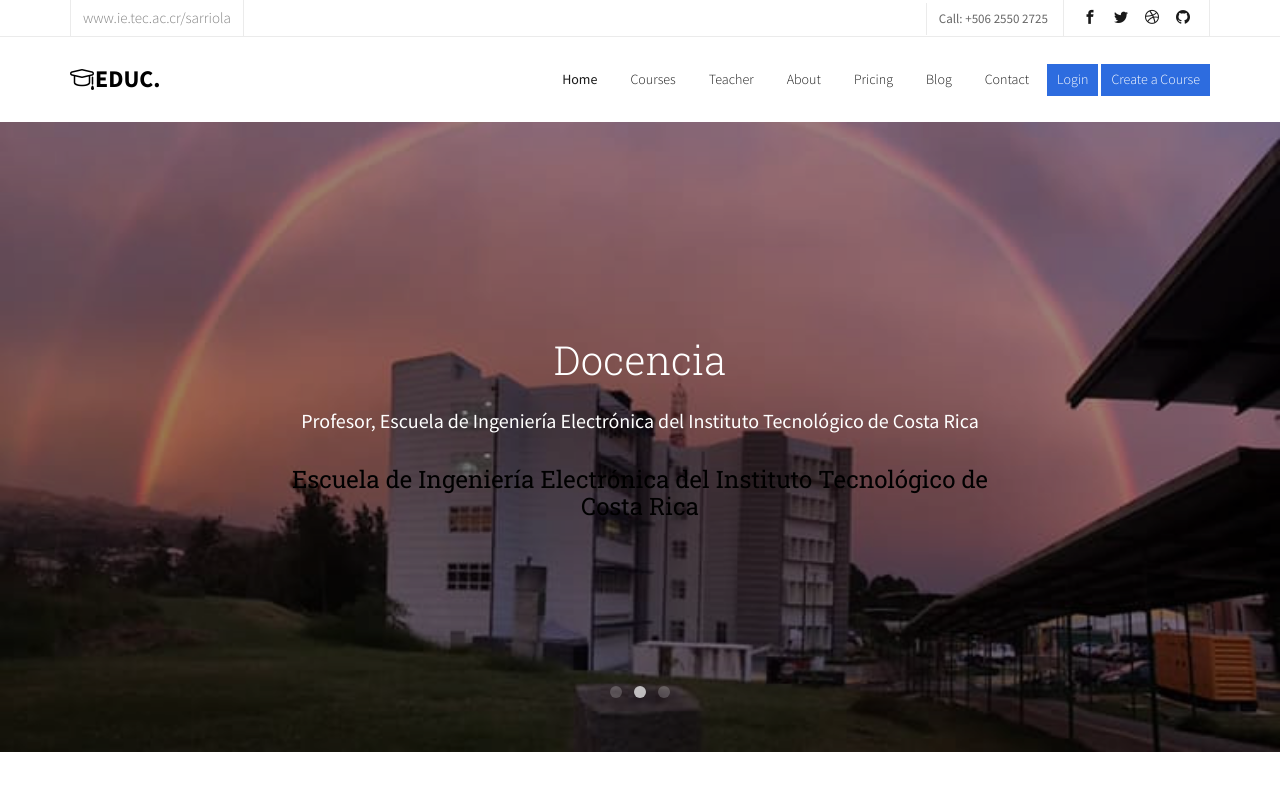
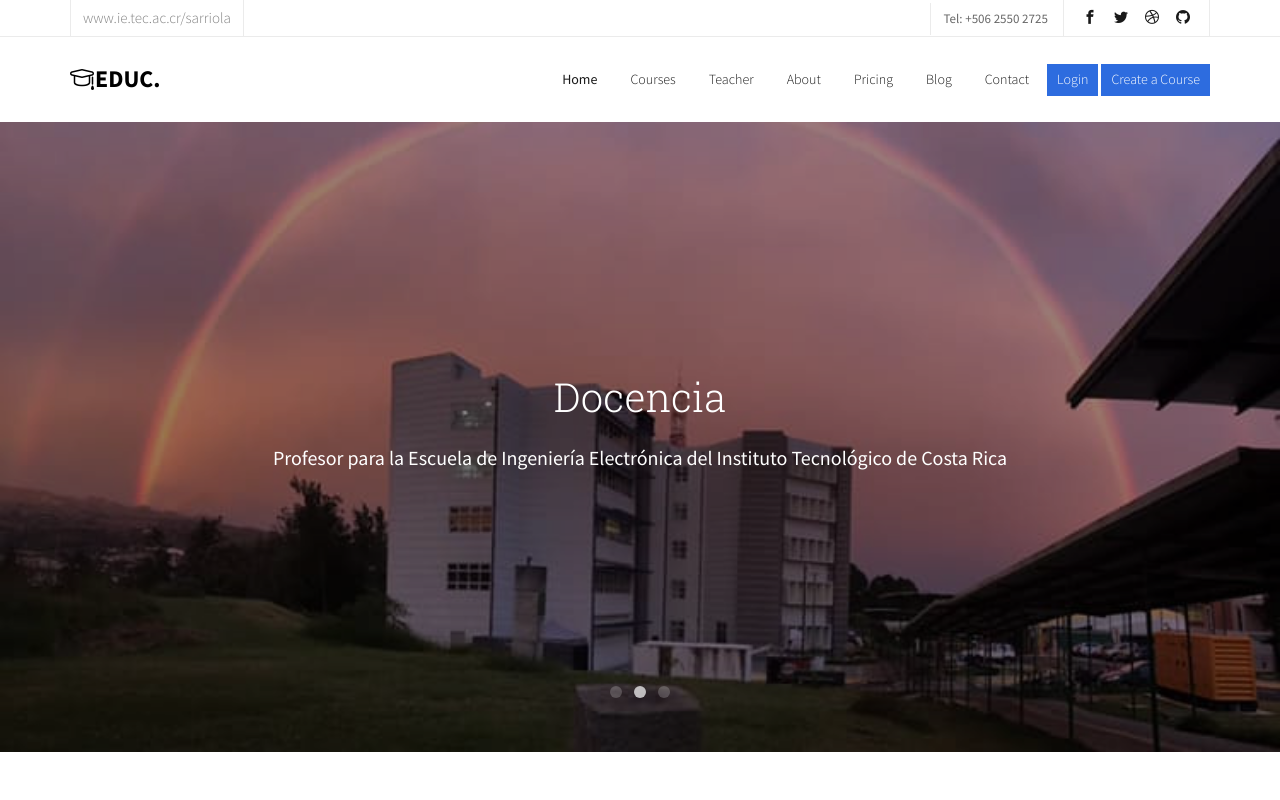
Before and after one commit to sercr0388/WEBsite, a plain HTML site: page index.html in a window 1280 px wide. Shown: the top 800 px of the page. Drawn offline with Linux system fonts and the light colour scheme; files whose address does not match are found by name.

Commit message:
Update index.html

```diff
--- a/index.html
+++ b/index.html
@@ -79,7 +79,7 @@
 				<div class="row">
 					<div class="col-xs-12 text-right">
 						<p class="site">www.ie.tec.ac.cr/sarriola</p>
-						<p class="num">Call: +506 2550 2725</p>
+						<p class="num">Tel: +506 2550 2725</p>
 						<ul class="fh5co-social">
 							<li><a href="#"><i class="icon-facebook2"></i></a></li>
 							<li><a href="#"><i class="icon-twitter2"></i></a></li>
@@ -147,9 +147,8 @@
 			   			<div class="col-md-8 col-md-offset-2 text-center slider-text">
 			   				<div class="slider-text-inner">
 			   					<h1>Docencia</h1>
-									<h2> Profesor, Escuela de Ingeniería Electrónica del Instituto Tecnológico de Costa Rica </h2> <!--<a href="http://freehtml5.co/" target="_blank">freehtml5.co</a></h2>
+									<h2> Profesor para la Escuela de Ingeniería Electrónica del Instituto Tecnológico de Costa Rica </h2> <!--<a href="http://freehtml5.co/" target="_blank">freehtml5.co</a></h2>
 									 p><a class="btn btn-primary btn-lg" href="#">Start Learning Now!</a></p> -->
-									 <h3> Escuela de Ingeniería Electrónica del Instituto Tecnológico de Costa Rica </h3>
 			   				</div>
 			   			</div>
 			   		</div>
```
